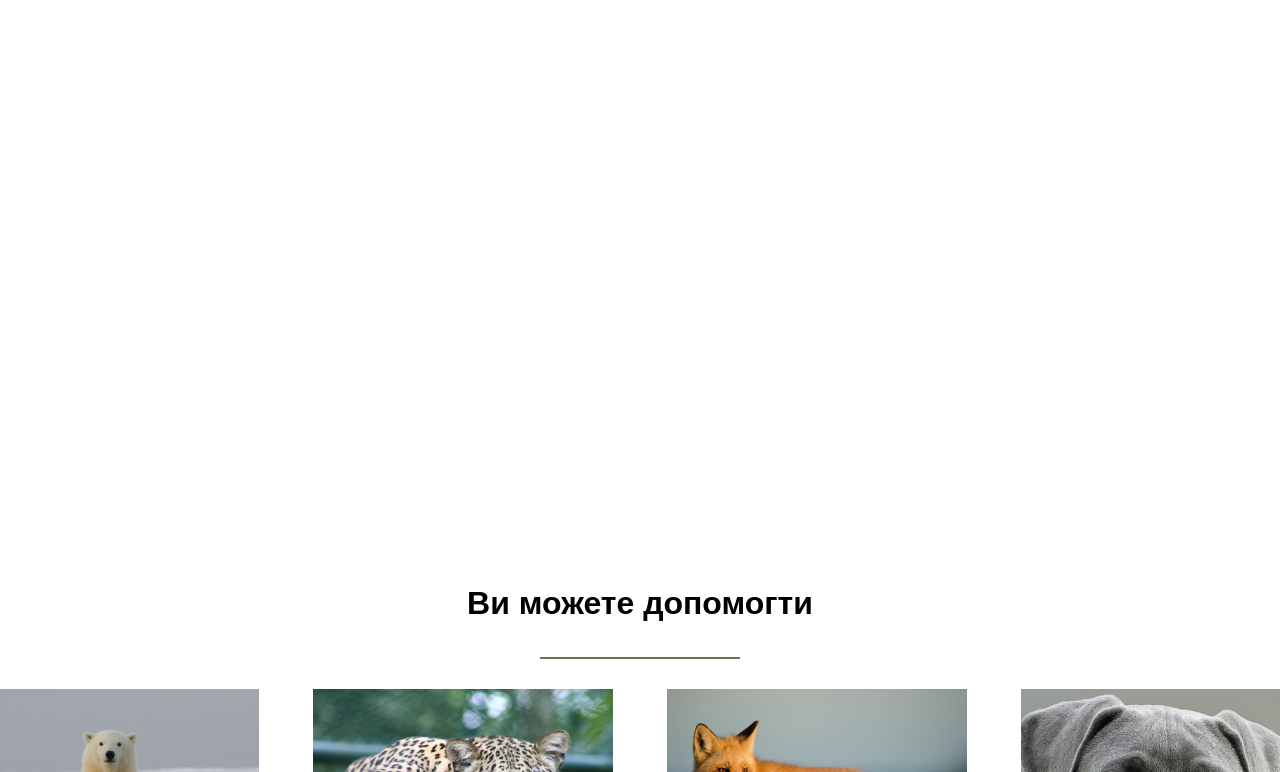
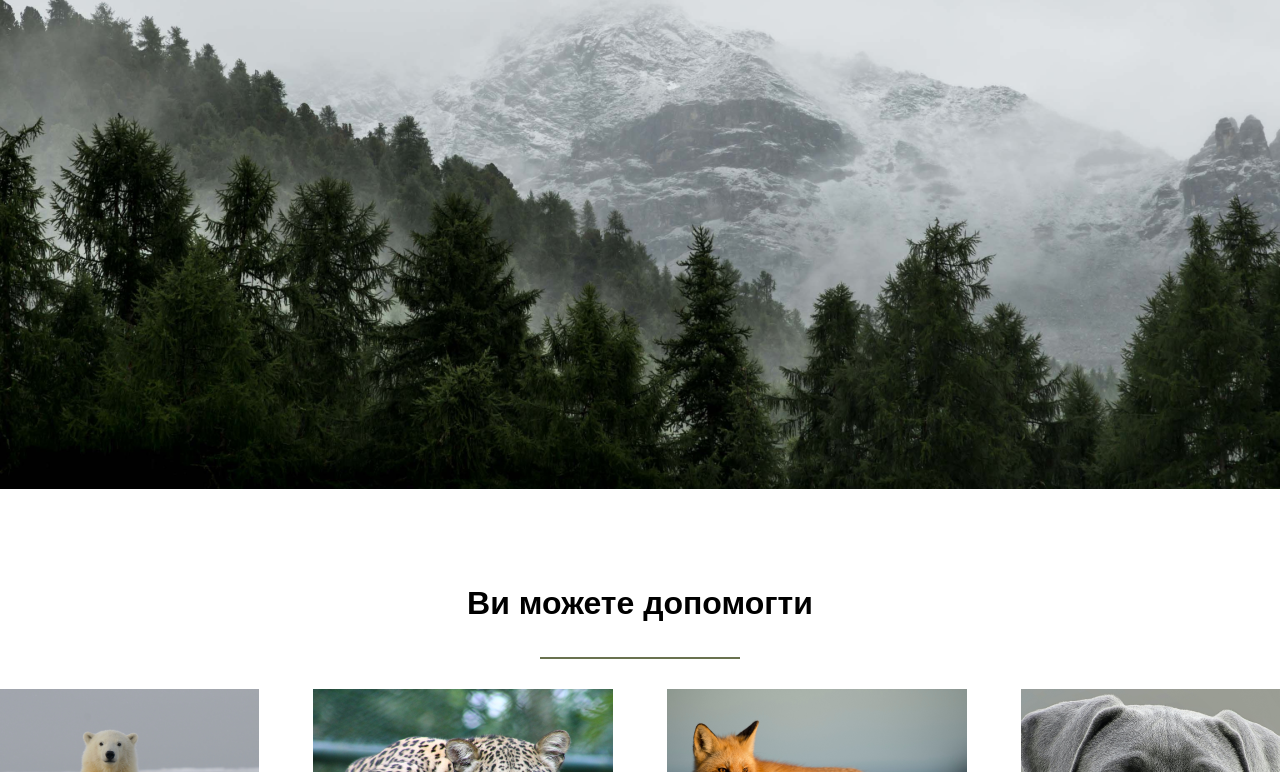
Before and after one commit to mishasergus/SavePlanet, a plain HTML site: page index.html in a window 1280 px wide. Shown: the part 528-1300 px from the top of the page. Drawn offline with Linux system fonts and the light colour scheme; files whose address does not match are found by name.

Commit message:
Update code.css

```diff
--- a/css/code.css
+++ b/css/code.css
@@ -45,7 +45,7 @@ header {
 }
 
 .sect1-wrap {
-  background-image: url(images/Rectangle 8.png);
+  background-image: url('images/Rectangle\ 8.png');
   height: 900px;
   background-repeat: no-repeat;
   background-size: cover;
```
